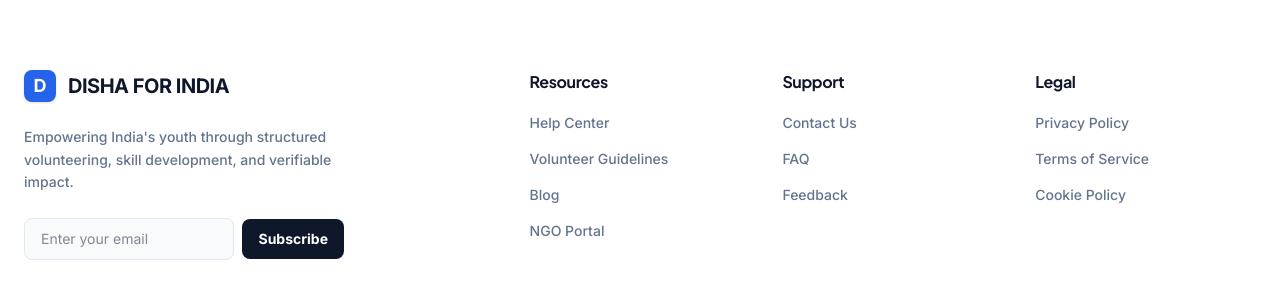
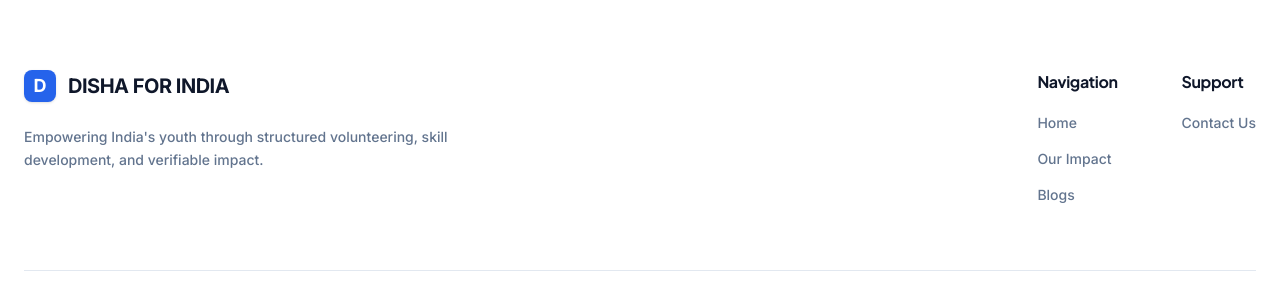
Before and after one commit to karanak1513-debug/disha, a React (Vite) app: page / in a window 1280 px wide. Shown: the part 5355-5656 px from the top of the page. Built offline with nearby package versions, Linux system fonts and the light colour scheme; no server answers.

Commit message:
simplify footer by removing unused links and subscription form

```diff
--- a/src/components/public/Footer.jsx
+++ b/src/components/public/Footer.jsx
@@ -6,31 +6,24 @@ export default function Footer() {
   return (
     <footer id="contact" className="bg-white border-t border-[#E2E8F0] pt-20 pb-10">
       <div className="max-w-7xl mx-auto px-6">
-        <div className="grid grid-cols-2 md:grid-cols-4 lg:grid-cols-5 gap-8 mb-16">
-          <div className="col-span-2 lg:col-span-2">
+        <div className="flex flex-col md:flex-row justify-between gap-8 mb-16">
+          <div className="max-w-md">
             <div className="flex items-center gap-3 mb-6">
               <span className="flex h-8 w-8 items-center justify-center rounded-[8px] bg-[#2563EB] text-white font-bold text-lg shadow-sm">D</span>
               <span className="font-bold text-[#0F172A] text-xl tracking-tight">DISHA FOR INDIA</span>
             </div>
-            <p className="text-sm text-slate-500 max-w-xs leading-relaxed font-medium mb-6">
+            <p className="text-sm text-slate-500 leading-relaxed font-medium">
               Empowering India's youth through structured volunteering, skill development, and verifiable impact.
             </p>
-            {/* Newsletter Subscription */}
-            <div className="flex items-center gap-2 max-w-xs">
-              <input type="email" placeholder="Enter your email" className="w-full bg-[#F8FAFC] border border-[#E2E8F0] rounded-lg px-4 py-2.5 text-sm focus:outline-none focus:border-[#2563EB] focus:ring-1 focus:ring-[#2563EB]" />
-              <button className="bg-[#0F172A] text-white px-4 py-2.5 rounded-lg text-sm font-bold hover:bg-slate-800 transition-colors">Subscribe</button>
-            </div>
           </div>
 
-
-
+          <div className="flex gap-16">
             <div>
-            <h4 className="font-bold text-[#0F172A] mb-4">Resources</h4>
+              <h4 className="font-bold text-[#0F172A] mb-4">Navigation</h4>
               <ul className="space-y-3">
-              <li><a href="#" className="text-sm text-slate-500 hover:text-[#2563EB] font-medium transition-colors">Help Center</a></li>
-              <li><a href="#" className="text-sm text-slate-500 hover:text-[#2563EB] font-medium transition-colors">Volunteer Guidelines</a></li>
-              <li><a href="#" className="text-sm text-slate-500 hover:text-[#2563EB] font-medium transition-colors">Blog</a></li>
-              <li><a href="#" className="text-sm text-slate-500 hover:text-[#2563EB] font-medium transition-colors">NGO Portal</a></li>
+                <li><Link to="/" className="text-sm text-slate-500 hover:text-[#2563EB] font-medium transition-colors">Home</Link></li>
+                <li><Link to="/impact" className="text-sm text-slate-500 hover:text-[#2563EB] font-medium transition-colors">Our Impact</Link></li>
+                <li><Link to="/blogs" className="text-sm text-slate-500 hover:text-[#2563EB] font-medium transition-colors">Blogs</Link></li>
               </ul>
             </div>
 
@@ -38,18 +31,8 @@ export default function Footer() {
               <h4 className="font-bold text-[#0F172A] mb-4">Support</h4>
               <ul className="space-y-3">
                 <li><Link to="/contact" className="text-sm text-slate-500 hover:text-[#2563EB] font-medium transition-colors">Contact Us</Link></li>
-              <li><a href="#" className="text-sm text-slate-500 hover:text-[#2563EB] font-medium transition-colors">FAQ</a></li>
-              <li><a href="#" className="text-sm text-slate-500 hover:text-[#2563EB] font-medium transition-colors">Feedback</a></li>
               </ul>
             </div>
-
-          <div>
-            <h4 className="font-bold text-[#0F172A] mb-4">Legal</h4>
-            <ul className="space-y-3">
-              <li><a href="#" className="text-sm text-slate-500 hover:text-[#2563EB] font-medium transition-colors">Privacy Policy</a></li>
-              <li><a href="#" className="text-sm text-slate-500 hover:text-[#2563EB] font-medium transition-colors">Terms of Service</a></li>
-              <li><a href="#" className="text-sm text-slate-500 hover:text-[#2563EB] font-medium transition-colors">Cookie Policy</a></li>
-            </ul>
           </div>
         </div>
 
```
Lines whose indentation alone changed are shown as unchanged.
